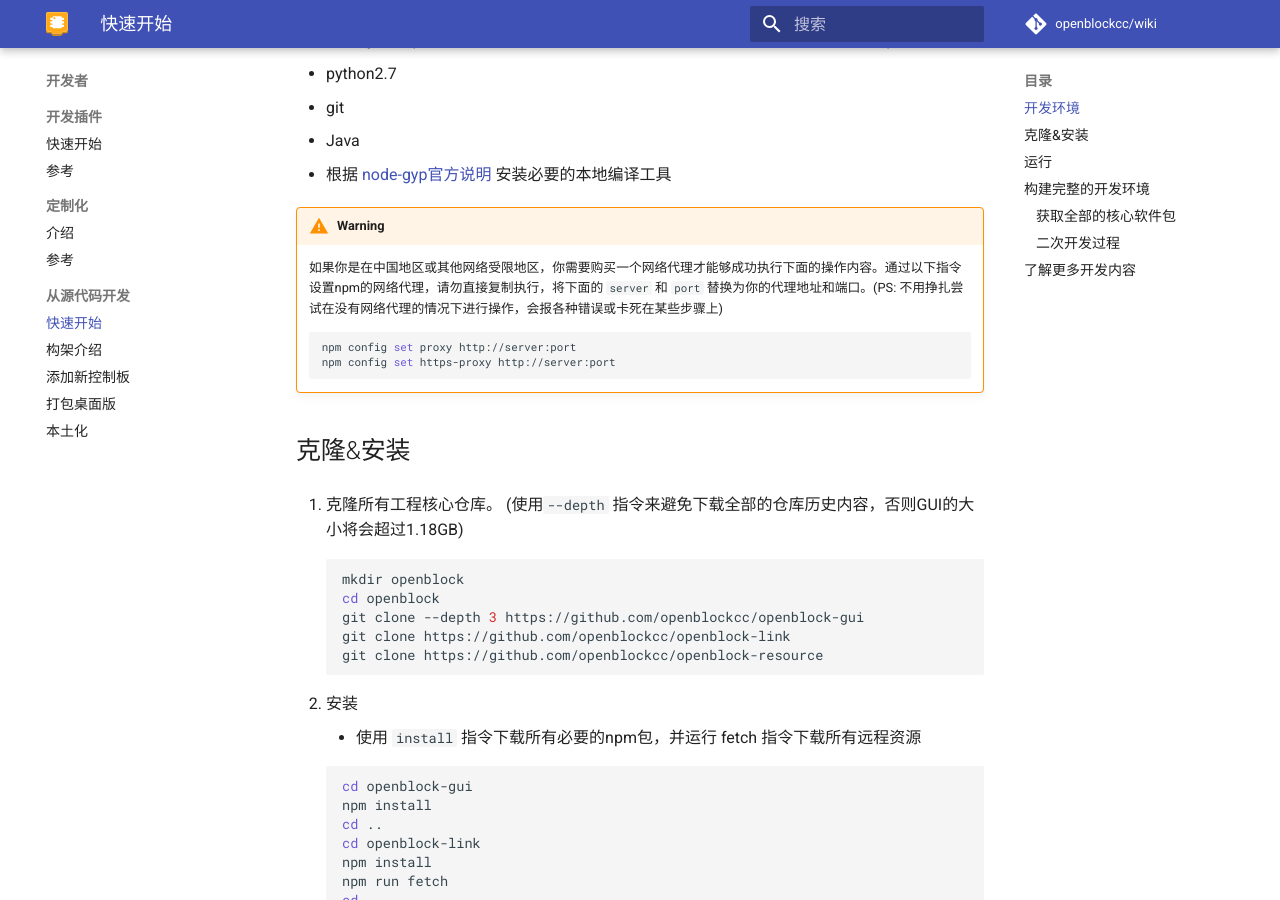
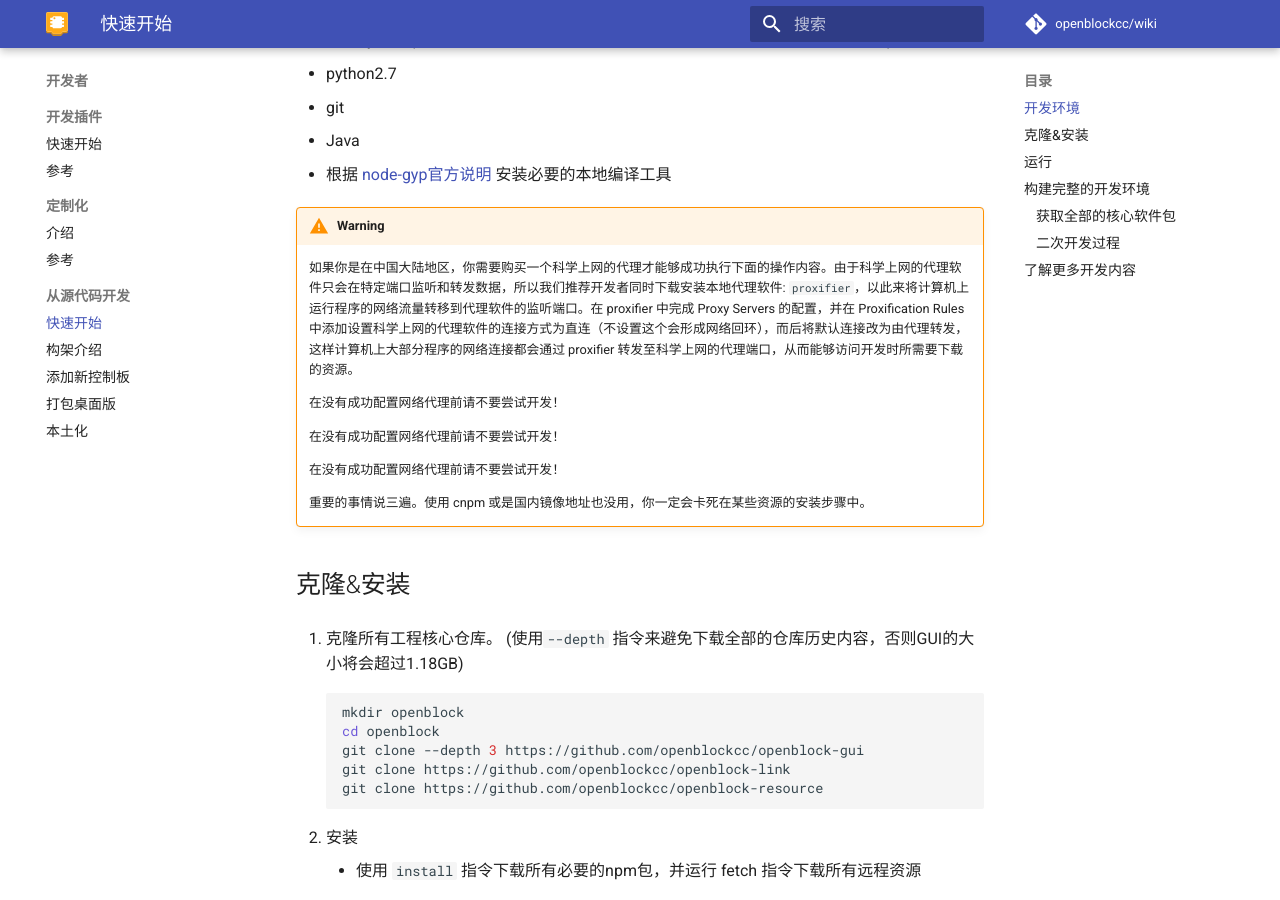
Before and after one commit to openblockcc/openblockcc.github.io, an MkDocs documentation site: the page built from docs/developer/develop-from-source/quick-start.md, in a window 1280 px wide and 900 px high, scrolled down 437 px. Built offline with MkDocs 1.6.1 and Material for MkDocs 9.7.7, drawn with Linux system fonts in a browser that asks for light colours; comment, search, counter and statistics services are not loaded.

Commit message:
Supplement and improve the instructions for setting up the proxy

````diff
--- a/docs/developer/develop-from-source/quick-start.md
+++ b/docs/developer/develop-from-source/quick-start.md
@@ -12,12 +12,15 @@
 - 根据 [node-gyp官方说明](https://www.npmjs.com/package/node-gyp) 安装必要的本地编译工具
 
 !!! Warning
-    如果你是在中国地区或其他网络受限地区，你需要购买一个网络代理才能够成功执行下面的操作内容。通过以下指令设置npm的网络代理，请勿直接复制执行，将下面的 `server` 和 `port` 替换为你的代理地址和端口。(PS: 不用挣扎尝试在没有网络代理的情况下进行操作，会报各种错误或卡死在某些步骤上)
+    如果你是在中国大陆地区，你需要购买一个科学上网的代理才能够成功执行下面的操作内容。由于科学上网的代理软件只会在特定端口监听和转发数据，所以我们推荐开发者同时下载安装本地代理软件: `proxifier`，以此来将计算机上运行程序的网络流量转移到代理软件的监听端口。在 proxifier 中完成 Proxy Servers 的配置，并在 Proxification Rules 中添加设置科学上网的代理软件的连接方式为直连（不设置这个会形成网络回环），而后将默认连接改为由代理转发，这样计算机上大部分程序的网络连接都会通过 proxifier 转发至科学上网的代理端口，从而能够访问开发时所需要下载的资源。
 
-    ```bash
-    npm config set proxy http://server:port
-    npm config set https-proxy http://server:port
-    ```
+    在没有成功配置网络代理前请不要尝试开发！
+
+    在没有成功配置网络代理前请不要尝试开发！
+
+    在没有成功配置网络代理前请不要尝试开发！
+
+    重要的事情说三遍。使用 cnpm 或是国内镜像地址也没用，你一定会卡死在某些资源的安装步骤中。
 
 ## 克隆&安装
 
````
